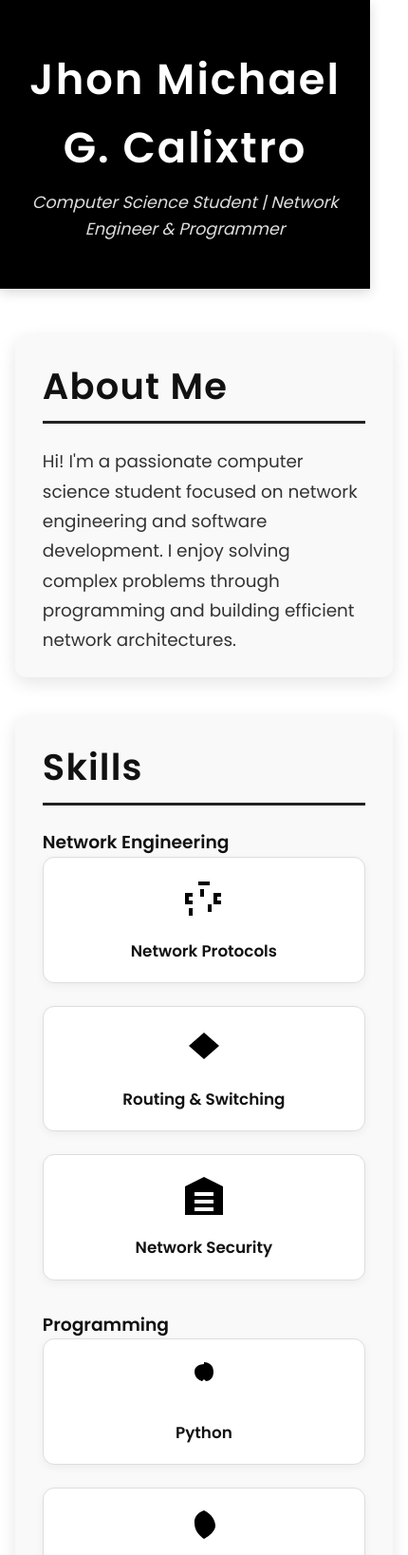
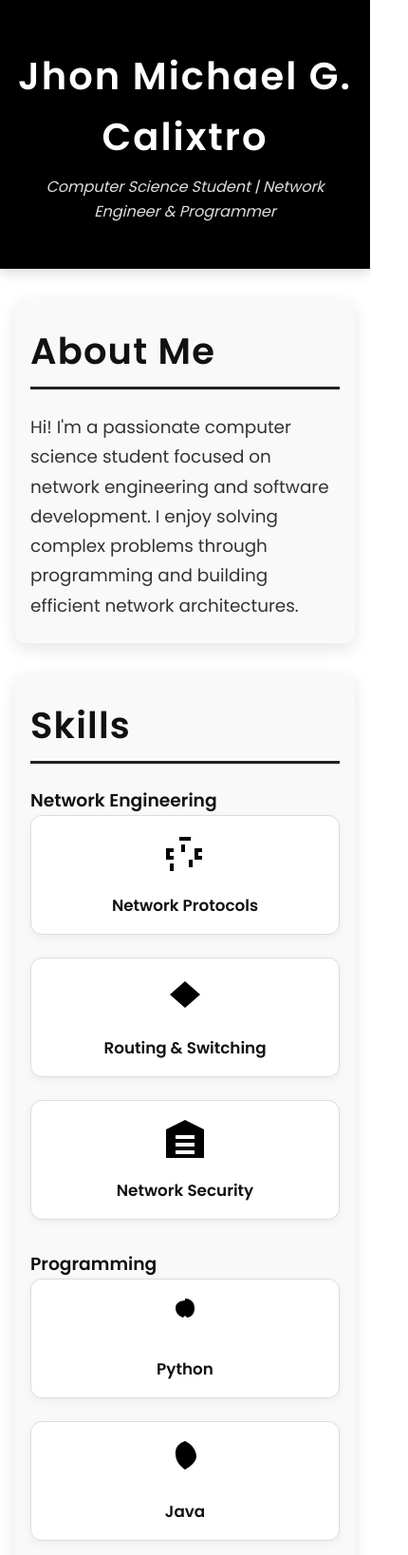
Before and after one commit to Haze-Chiz/jhonmichaelcalixtro.portfolio, a plain HTML site: page index.html in a window 390 px wide. Shown: the top 1637 px of the page at 95% size, 430 px wide, since content can reach past the window. Drawn offline with Linux system fonts and the light colour scheme.

Commit message:
Update index.html

```diff
--- a/index.html
+++ b/index.html
@@ -189,20 +189,41 @@
   /* Responsive */
   @media (max-width: 600px) {
     header h1 {
-      font-size: 2.8rem;
+      font-size: 2.5rem; /* Reduced font size */
     }
+
     header p {
-      font-size: 1.1rem;
+      font-size: 1rem; /* Reduced font size */
     }
+
+    main {
+      padding: 2rem 1rem; /* Adjusted padding */
+    }
+
     section {
-      padding: 1.5rem 1.8rem;
-      margin-bottom: 2.5rem;
+      padding: 1.5rem 1rem; /* Adjusted padding */
+      margin-bottom: 2rem; /* Reduced margin */
     }
+
+    .skills-grid {
+      grid-template-columns: 1fr; /* Stack skills vertically */
+    }
+
     .skill-card {
-      padding: 1.2rem;
+      padding: 1rem; /* Adjusted padding */
     }
+
     .project-item {
-      padding: 1.2rem 1.5rem 2rem;
+      padding: 1rem; /* Adjusted padding */
+    }
+
+    .contact-info {
+      font-size: 1rem; /* Adjusted font size */
+    }
+
+    .project-img {
+      width: 100%; /* Ensure images are responsive */
+      height: auto; /* Maintain aspect ratio */
     }
   }
 </style>
```
